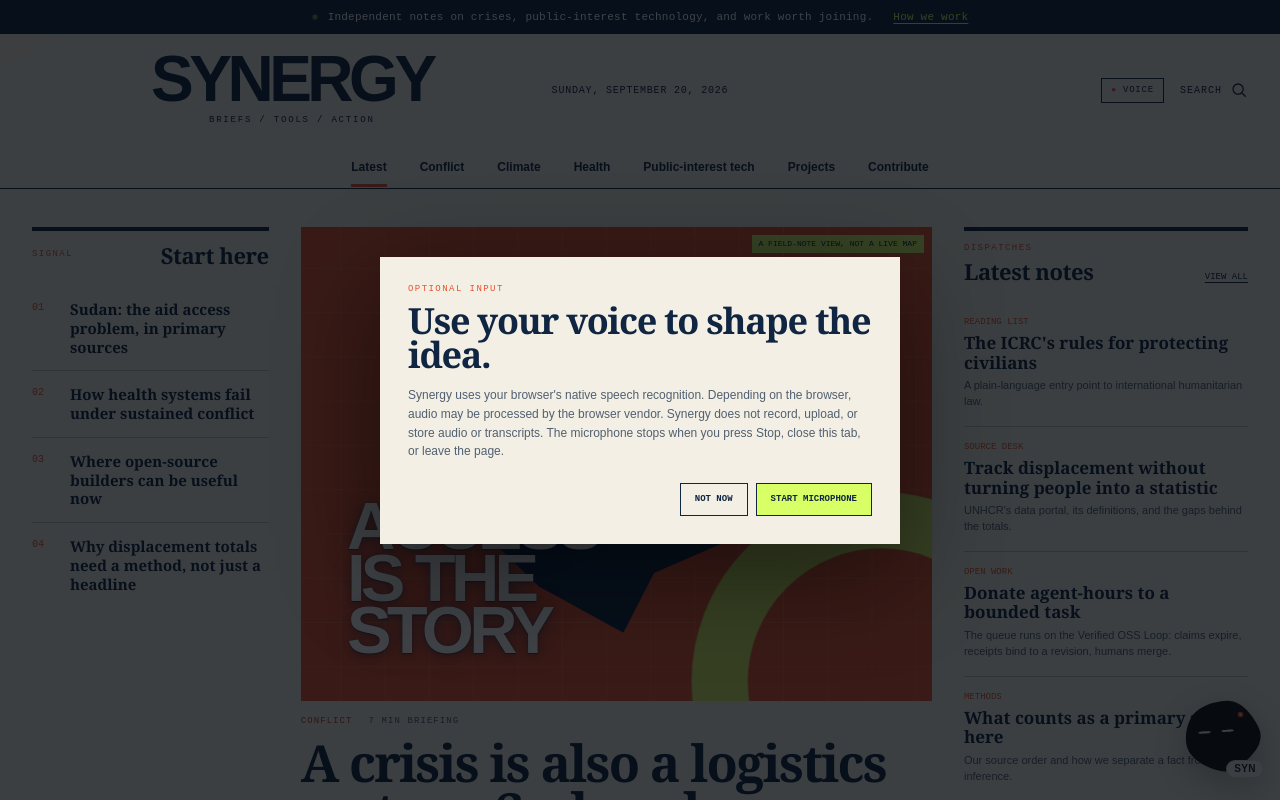
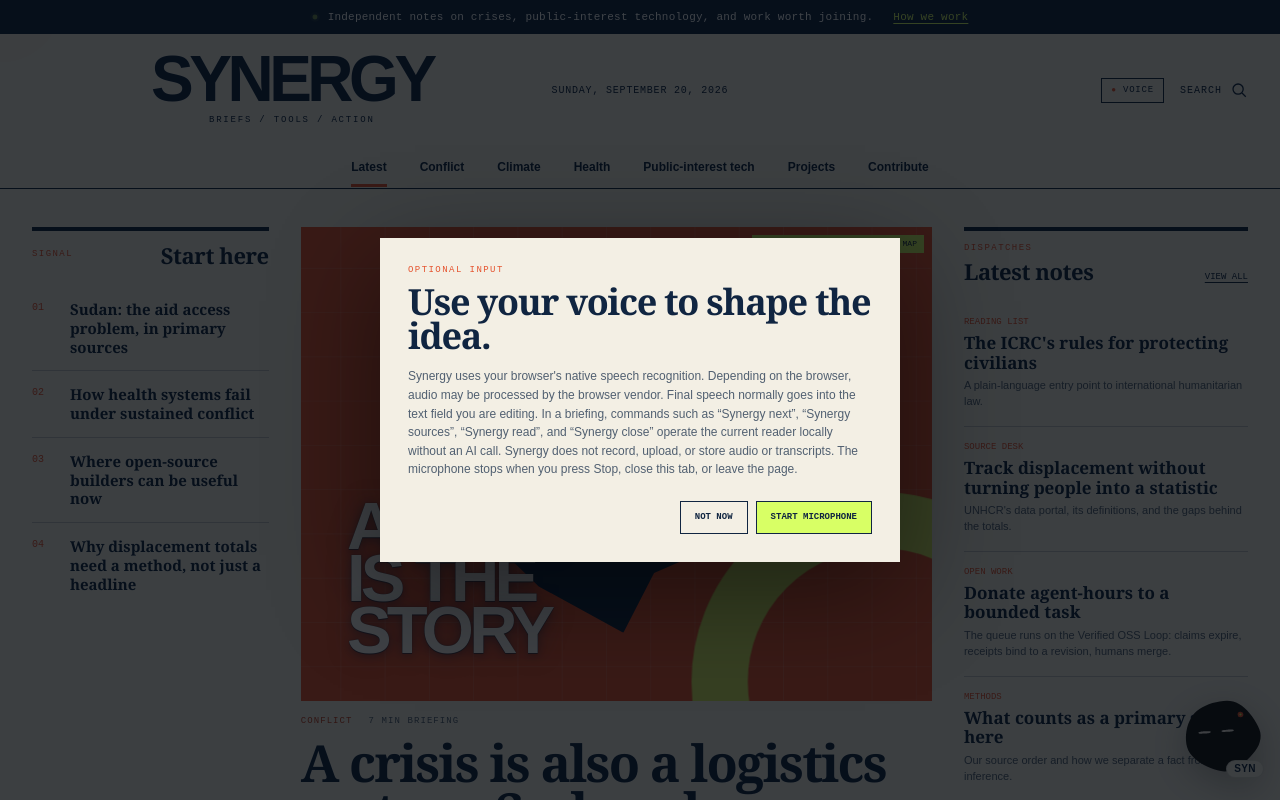
Before and after one commit to kvnloo/synergy.ai, a website with bundled scripts: page index.html in a window 1280 px wide. Both pictures are taken after a click on the button "Voice". Shown: the top 800 px of the page. Built offline with nearby package versions, Linux system fonts and the light colour scheme; no server answers; files whose address does not match are found by name.

Commit message:
docs: disclose local voice controls (#1)

```diff
--- a/index.html
+++ b/index.html
@@ -462,7 +462,7 @@
     <dialog class="voice-consent" id="voice-consent" aria-labelledby="voice-consent-title">
       <p class="eyebrow">Optional input</p>
       <h2 id="voice-consent-title">Use your voice to shape the idea.</h2>
-      <p>Synergy uses your browser's native speech recognition. Depending on the browser, audio may be processed by the browser vendor. Synergy does not record, upload, or store audio or transcripts. The microphone stops when you press Stop, close this tab, or leave the page.</p>
+      <p>Synergy uses your browser's native speech recognition. Depending on the browser, audio may be processed by the browser vendor. Final speech normally goes into the text field you are editing. In a briefing, commands such as “Synergy next”, “Synergy sources”, “Synergy read”, and “Synergy close” operate the current reader locally without an AI call. Synergy does not record, upload, or store audio or transcripts. The microphone stops when you press Stop, close this tab, or leave the page.</p>
       <div>
         <button id="cancel-voice" type="button">Not now</button>
         <button id="start-voice" type="button">Start microphone</button>
```
